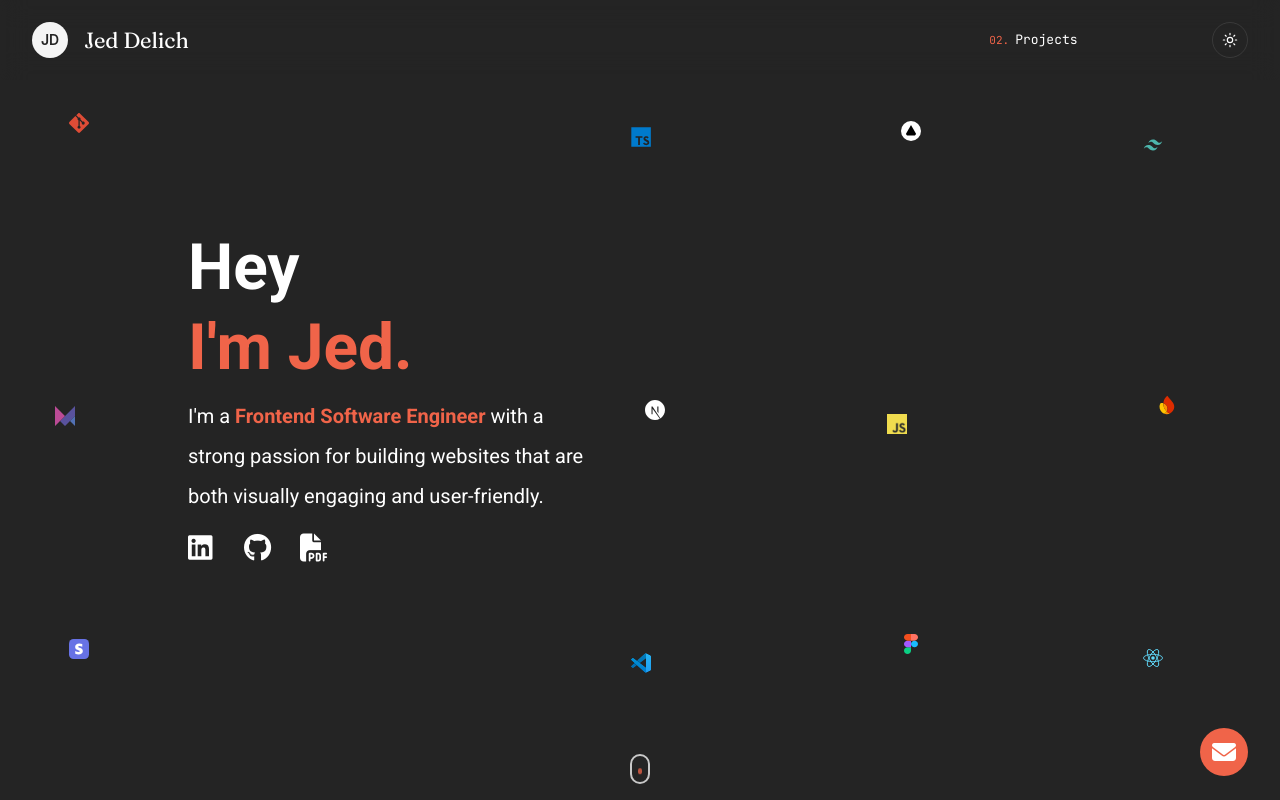
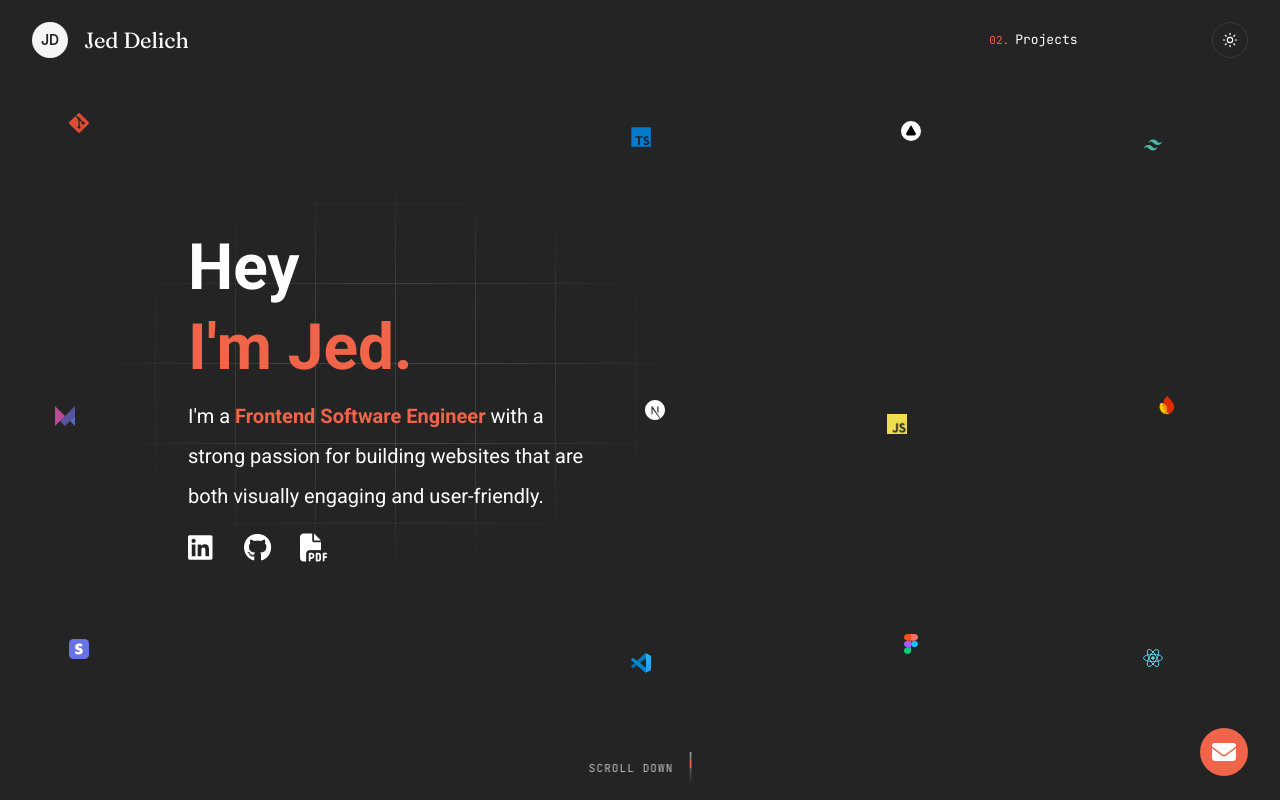
Before and after one commit to jeddelich/next-portfolio, a Next.js app: page / in a window 1280 px wide. Both pictures are taken after a click on the button 1230 px from the left and 39 px from the top of the page. Shown: the top 800 px of the page. Built offline with nearby package versions, Linux system fonts and the light colour scheme.

Commit message:
style: add grid background to hero section

```diff
--- a/app/page.module.css
+++ b/app/page.module.css
@@ -22,6 +22,43 @@
   transition: all 600ms 600ms;
   animation: fade-in-left 1s 500ms ease forwards;
   z-index: 1;
+}
+
+.header__content {
+  position: relative;
+  display: flex;
+  flex-direction: column;
+  justify-content: center;
+  align-items: flex-start;
+  width: fit-content;
+}
+
+.header__content > *:not(.heroGridBg) {
+  position: relative;
+  z-index: 1;
+}
+
+.heroGridBg {
+  position: absolute;
+  inset: -7rem;
+  background-image:
+    linear-gradient(rgba(36, 36, 36, 0.18) 1px, transparent 1px),
+    linear-gradient(90deg, rgba(36, 36, 36, 0.18) 1px, transparent 1px);
+  background-size: 80px 80px;
+  background-position: -1px -1px;
+  mask-image: radial-gradient(
+    ellipse 60% 50% at 50% 50%,
+    black 30%,
+    transparent 80%
+  );
+  -webkit-mask-image: radial-gradient(
+    ellipse 60% 50% at 50% 50%,
+    black 30%,
+    transparent 80%
+  );
+  opacity: 0.6;
+  pointer-events: none;
+  z-index: 0;
 }
 
 .headerPara {
@@ -55,6 +92,12 @@
   color: white;
 }
 
+:global(.dark-theme) .heroGridBg {
+  background-image:
+    linear-gradient(rgba(255, 255, 255, 0.22) 1px, transparent 1px),
+    linear-gradient(90deg, rgba(255, 255, 255, 0.22) 1px, transparent 1px);
+}
+
 @media (max-width: 768px) {
   .headerPara {
     font-size: 16px;
--- a/app/page.tsx
+++ b/app/page.tsx
@@ -9,7 +9,8 @@ export default function Home() {
     <ModalBackgroundShell>
       <LandingClientShell techStack={techStack}>
         <header className={styles.header}>
-          <div className="header__content">
+          <div className={styles.header__content}>
+            <div className={styles.heroGridBg} aria-hidden="true"></div>
             <h1 className="title">Hey</h1>
             <h1 className="title orange">I&apos;m Jed.</h1>
             <p className={styles.headerPara}>
--- a/components/ui/ScrollDownIcon.module.css
+++ b/components/ui/ScrollDownIcon.module.css
@@ -40,6 +40,20 @@
   }
   to {
     opacity: 1;
+  }
+}
+
+@keyframes scrollPulse {
+  0% {
+    transform: translateY(-100%);
+    opacity: 0;
+  }
+  50% {
+    opacity: 1;
+  }
+  100% {
+    transform: translateY(400%);
+    opacity: 0;
   }
 }
 
@@ -112,4 +126,68 @@
   opacity: 0;
   visibility: hidden;
   pointer-events: none;
+  transform: translateX(-50%) translateY(8px);
 }
+
+.heroScrollCue {
+  position: absolute;
+  bottom: 1rem;
+  left: 50%;
+  transform: translateX(-50%);
+  font-family: var(--font-jetbrains-mono), ui-monospace, monospace;
+  font-size: 11px;
+  color: rgba(36, 36, 36, 0.65);
+  letter-spacing: 0.1em;
+  text-transform: uppercase;
+  display: flex;
+  flex-direction: row;
+  align-items: center;
+  gap: 1rem;
+  opacity: 0;
+  visibility: visible;
+  animation: fade-in 600ms ease 6s forwards;
+  transition:
+    opacity 320ms ease,
+    transform 320ms ease,
+    visibility 0s linear 320ms;
+}
+
+.heroScrollCue span {
+  font-family: var(--font-jetbrains-mono), ui-monospace, monospace;
+}
+
+
+.scrollLine {
+  width: 2px;
+  height: 32px;
+  position: relative;
+  overflow: hidden;
+  background: linear-gradient(
+    to bottom,
+    rgba(36, 36, 36, 0.2),
+    rgba(36, 36, 36, 0)
+  );
+}
+
+.scrollLine::after {
+    content: '';
+    position: absolute;
+    top: 0;
+    left: 0;
+    right: 0;
+    height: 8px;
+    background: var(--color-primary);
+    animation: scrollPulse 2s ease-in-out infinite;
+}
+
+:global(.dark-theme) .heroScrollCue {
+  color: rgba(255, 255, 255, 0.72);
+}
+
+:global(.dark-theme) .scrollLine {
+  background: linear-gradient(
+    to bottom,
+    rgba(255, 255, 255, 0.55),
+    rgba(255, 255, 255, 0)
+  );
+}
--- a/components/ui/ScrollDownIcon.tsx
+++ b/components/ui/ScrollDownIcon.tsx
@@ -8,13 +8,13 @@ function ScrollDown() {
   const hasScrolled = useHasScrolled();
 
   return (
-    <a
-      href="#projects"
-      className={`${styles.scroll} ${hasScrolled ? styles.scrollHidden : ""}`}
+    <div
+      className={`${styles.heroScrollCue} ${hasScrolled ? styles.scrollHidden : ""}`}
+      aria-hidden="true"
     >
-      <div className={`${styles.scroll__icon} ${styles.click}`}></div>
-      <div className={`fa-solid fa-arrow-down ${styles.arrow}`}></div>
-    </a>
+      <span>scroll down</span>
+      <span className={styles.scrollLine}></span>
+    </div>
   );
 }
 
```
